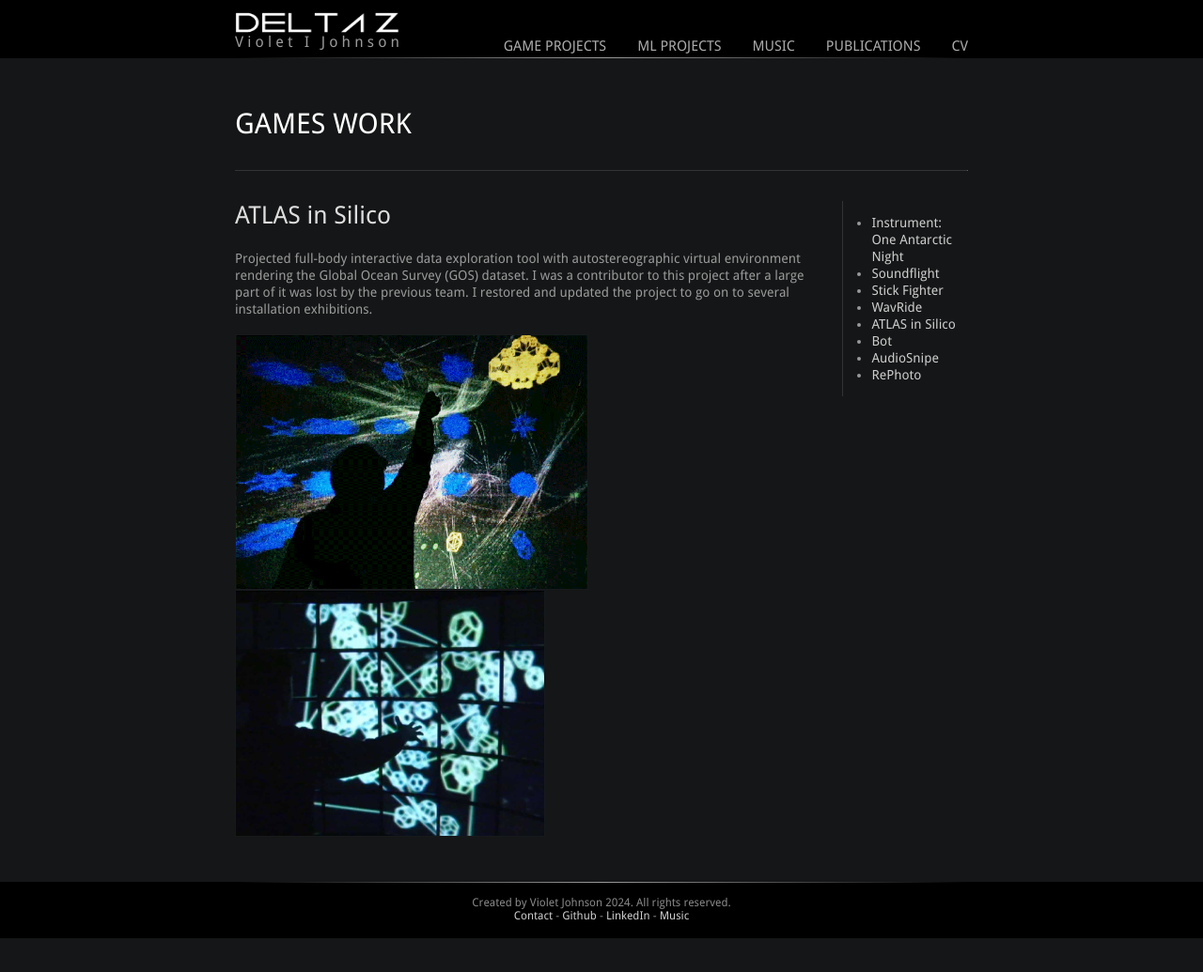
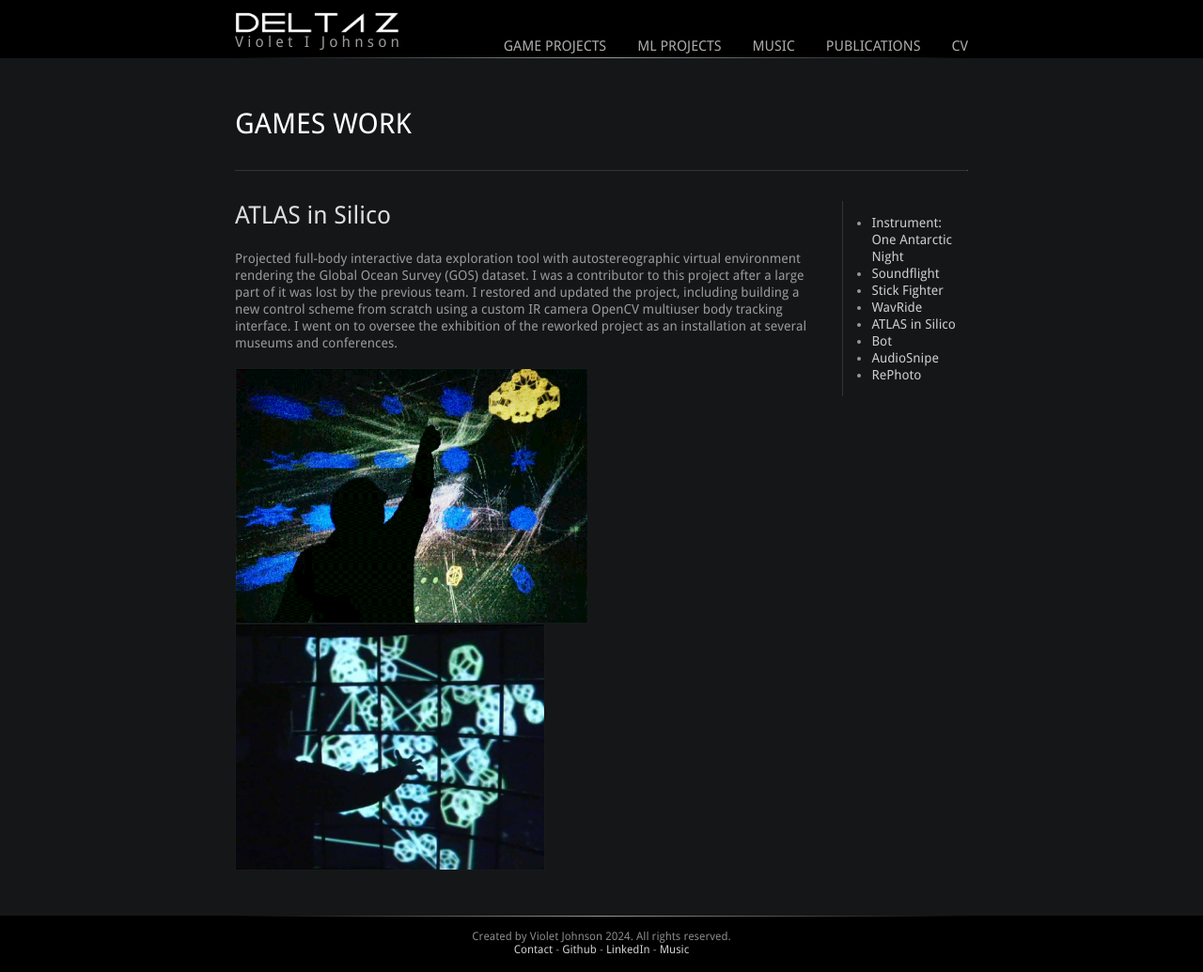
Before and after one commit to deltaz0/deltaz0.github.io, a Jekyll site: the page built from games/_posts/2024-07-09-ais.md, in a window 1280 px wide. Shown: the whole page at 94% size. Built offline with Jekyll 4.4.1, drawn with Linux system fonts in a browser that asks for light colours; before the commit the page ends 999 px from its top, so only the background shows below that.

Commit message:
sefsefsefsfe

```diff
--- a/games/_posts/2024-07-09-ais.md
+++ b/games/_posts/2024-07-09-ais.md
@@ -4,7 +4,7 @@ title: "ATLAS in Silico"
 date: 2024-07-09
 ---
 
-Projected full-body interactive data exploration tool with autostereographic virtual environment rendering the Global Ocean Survey (GOS) dataset. I was a contributor to this project after a large part of it was lost by the previous team. I restored and updated the project to go on to several installation exhibitions.
+Projected full-body interactive data exploration tool with autostereographic virtual environment rendering the Global Ocean Survey (GOS) dataset. I was a contributor to this project after a large part of it was lost by the previous team. I restored and updated the project, including building a new control scheme from scratch using a custom IR camera OpenCV multiuser body tracking interface. I went on to oversee the exhibition of the reworked project as an installation at several museums and conferences.
 
 ![AISImage](/images/ais1.png){:style="width:48%;"}
 ![AISImage](/images/ais2.jpg){:style="width:42%;"}
```
Also changed, not shown: games/_posts/2024-07-07-audiosnipe.md (+1 -1 lines).
